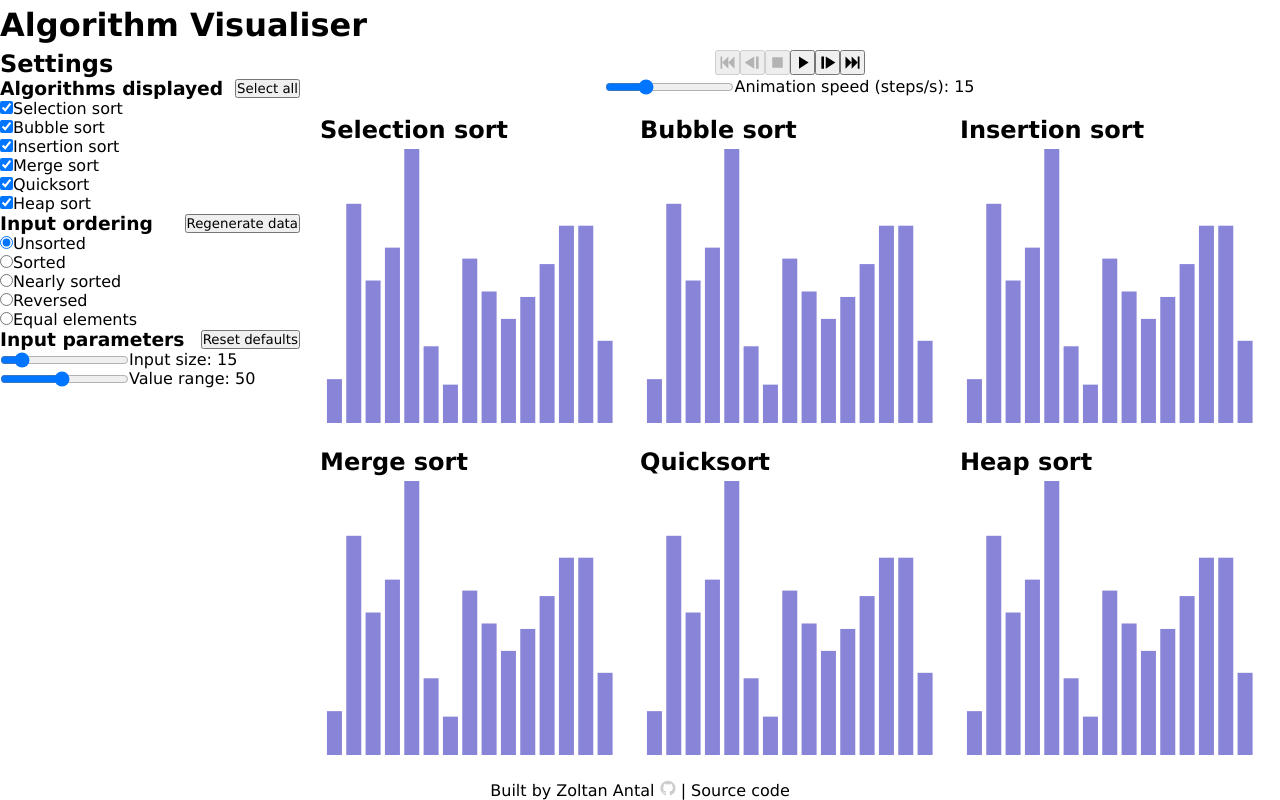
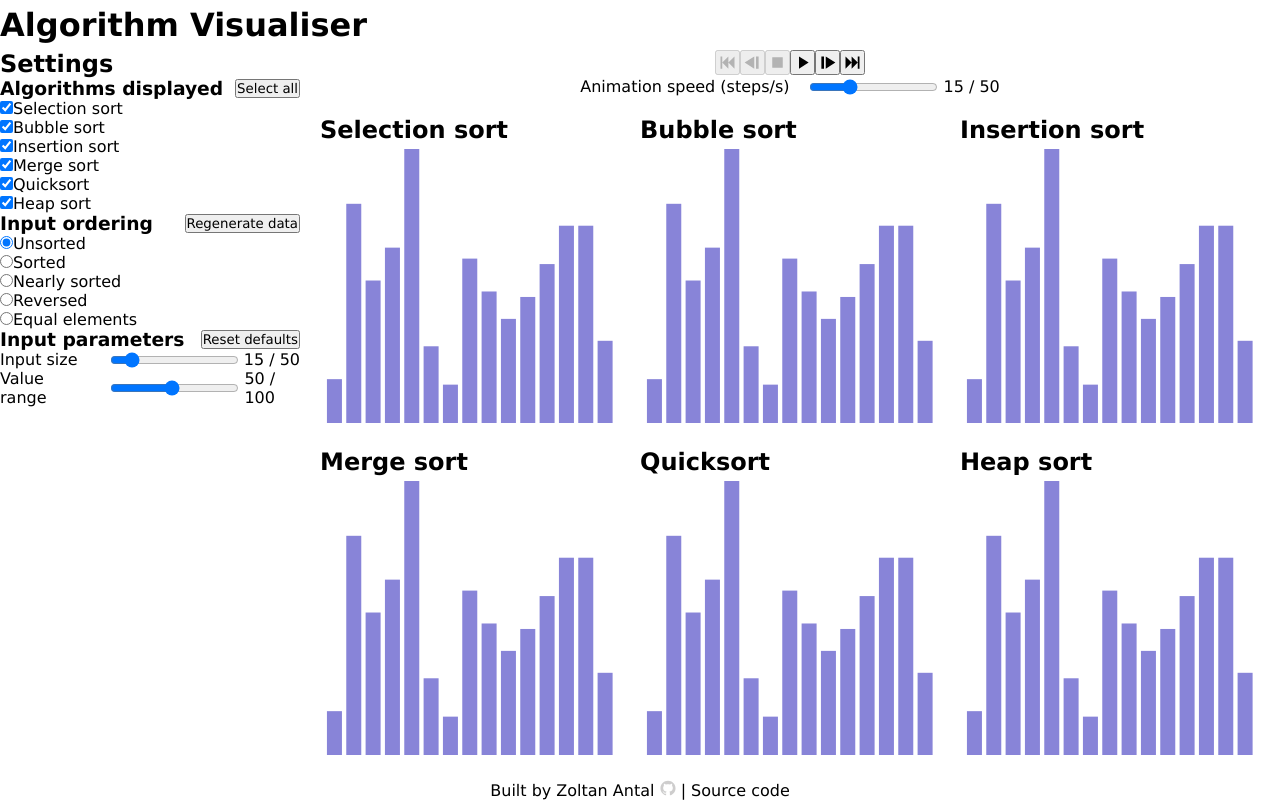
Before and after one commit to zoltan-antal/algorithm-visualiser, a React (Vite) app: page / in a window 1280 px wide. Built offline with nearby package versions, Linux system fonts and the light colour scheme.

Commit message:
Create initial slider layout

```diff
--- a/src/components/Aside/index.css
+++ b/src/components/Aside/index.css
@@ -22,7 +22,7 @@ aside {
       display: flex;
       flex-direction: column;
       justify-content: flex-start;
-      align-items: flex-start;
+      align-items: stretch;
     }
   }
 }
--- a/src/components/Slider/index.css
+++ b/src/components/Slider/index.css
@@ -1,6 +1,15 @@
 .slider {
   display: flex;
   flex-direction: row;
-  justify-content: flex-start;
+  justify-content: space-between;
   align-items: center;
+  gap: 20px;
+
+  div {
+    display: flex;
+    flex-direction: row;
+    justify-content: flex-end;
+    align-items: center;
+    gap: 5px;
+  }
 }
--- a/src/components/Slider/index.tsx
+++ b/src/components/Slider/index.tsx
@@ -23,6 +23,8 @@ const Slider = ({
 }: SliderProps) => {
   return (
     <div className="slider">
+      <p>{label}</p>
+      <div>
         <input
           type="range"
           min={min}
@@ -33,9 +35,9 @@ const Slider = ({
           disabled={disabled}
         />
         <p>
-        {label}: {value}
-        {units}
+          {value} {units} / {max} {units}
         </p>
+      </div>
     </div>
   );
 };
```
Lines whose indentation alone changed are shown as unchanged.
